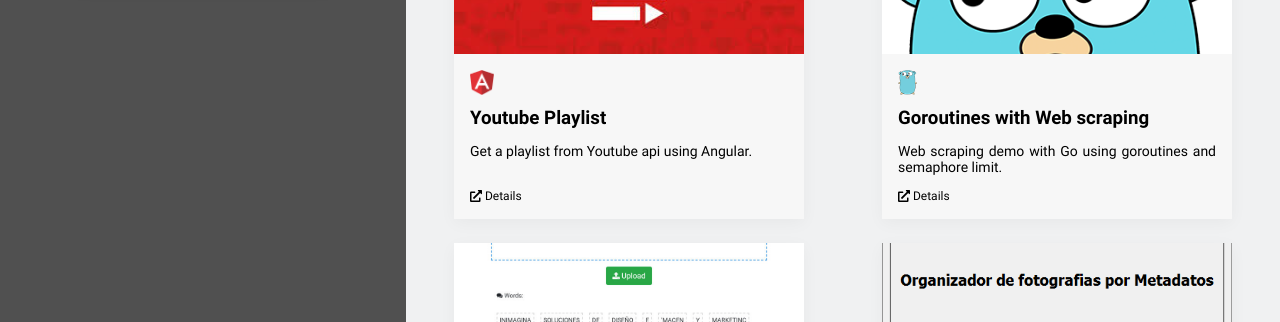
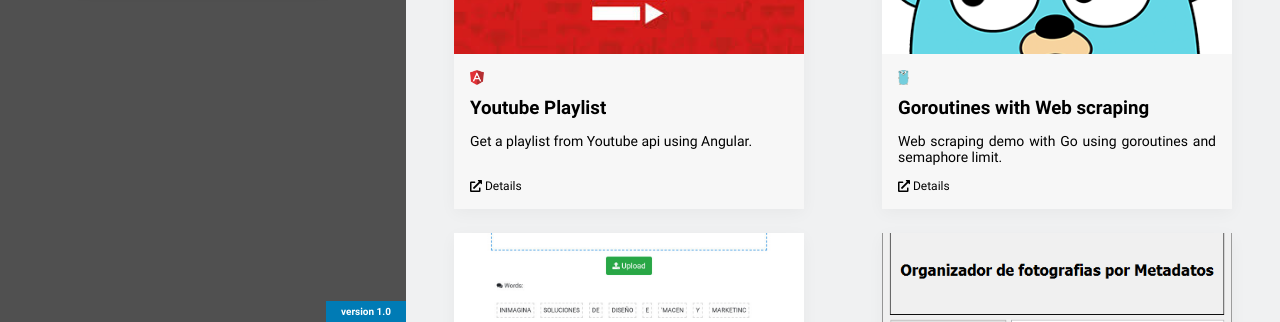
Before and after one commit to erni93/erni.dev, an Angular app: page / in a window 1280 px wide. Shown: the part 478-800 px from the top of the page. Built offline with nearby package versions, Linux system fonts and the light colour scheme.

Commit message:
add version badge

```diff
--- a/src/app/app.component.scss
+++ b/src/app/app.component.scss
@@ -9,6 +9,7 @@
   background-color: $black-content-color;
   color: white;
   flex: 1;
+  position: relative;
 }
 
 .content {
--- a/src/components/profile-photo/profile-photo.component.html
+++ b/src/components/profile-photo/profile-photo.component.html
@@ -7,3 +7,4 @@
     </a>
   </li>
 </ul>
+<h5 class="version">version {{ version }}</h5>
--- a/src/components/profile-photo/profile-photo.component.scss
+++ b/src/components/profile-photo/profile-photo.component.scss
@@ -39,6 +39,18 @@
 }
 
 img.photo,
-ul.social-medias {
+ul.social-medias,
+h5.version {
   box-shadow: 0 25px 50px -12px rgba(0, 0, 0, 0.25);
 }
+
+h5.version {
+  position: absolute;
+  font-size: 10px;
+  margin: 0;
+  bottom: 0;
+  right: 0;
+  background-color: $primary-color;
+  padding: 5px 15px;
+  text-align: right;
+}
--- a/src/components/profile-photo/profile-photo.component.ts
+++ b/src/components/profile-photo/profile-photo.component.ts
@@ -1,6 +1,7 @@
 import { Component } from '@angular/core';
 import { AppService } from 'src/app/app.service';
 import { ProfileInfo } from 'src/core/models/profile-info.model';
+import { environment } from '../../environments/environment';
 
 @Component({
   selector: 'app-profile-photo',
@@ -9,6 +10,7 @@
 })
 export class ProfilePhotoComponent {
   public profileInfo: ProfileInfo;
+  public version = environment.version;
 
   constructor(appService: AppService) {
     this.profileInfo = appService.profileInfo;
--- a/src/components/project-section/projects-section.component.scss
+++ b/src/components/project-section/projects-section.component.scss
@@ -40,7 +40,7 @@
       margin-right: 1em;
     }
     img {
-      max-height: 25px;
+      max-height: 15px;
     }
   }
   > p {
--- a/src/environments/environment.prod.ts
+++ b/src/environments/environment.prod.ts
@@ -1,4 +1,5 @@
 export const environment = {
   production: true,
-  imgPathPrefix: 'assets/img/'
+  imgPathPrefix: 'assets/img/',
+  version: '1.0'
 };
--- a/src/environments/environment.ts
+++ b/src/environments/environment.ts
@@ -4,7 +4,8 @@
 
 export const environment = {
   production: false,
-  imgPathPrefix: 'assets/img/'
+  imgPathPrefix: 'assets/img/',
+  version: '1.0'
 };
 
 /*
```
Also changed, not shown: 1 other file (tests, documents, lock files or other folders).
